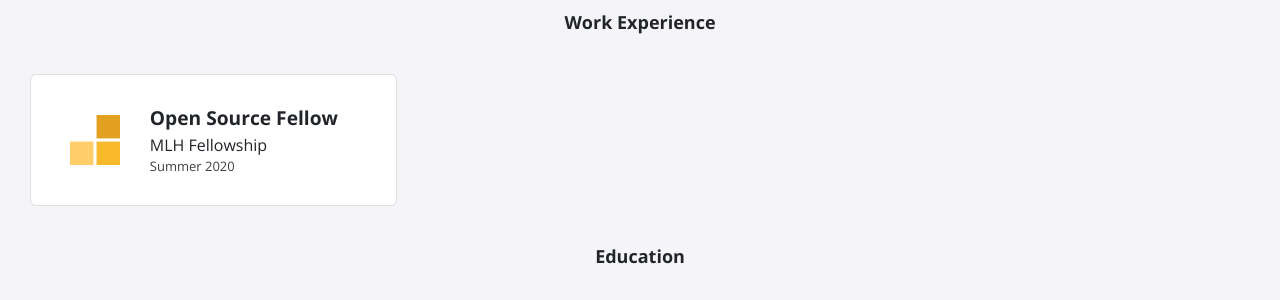
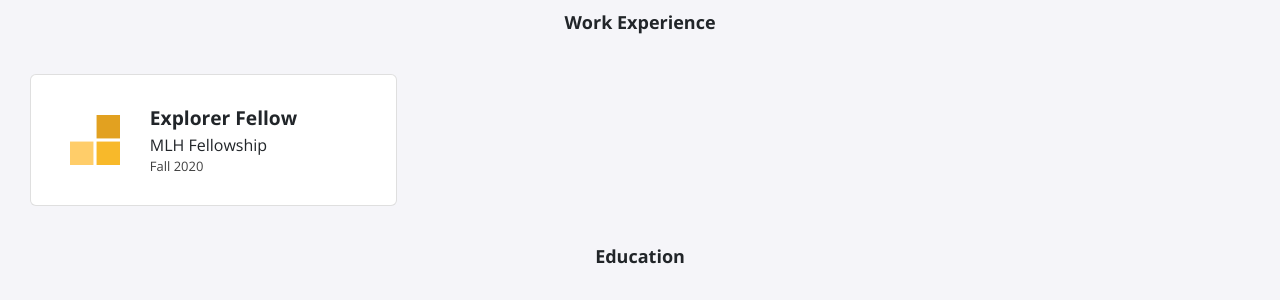
Before and after one commit to MLH-Fellowship/explorer-portfolio-batch2, a Jekyll site: the page built from index.html, in a window 1280 px wide. Shown: the part 833-1133 px from the top of the page. Built offline with Jekyll 4.4.1, drawn with Linux system fonts in a browser that asks for light colours; nearby versions of some CDN libraries.

Commit message:
Added info to experience.yml.

```diff
--- a/_data/experience.yml
+++ b/_data/experience.yml
@@ -1,4 +1,4 @@
-- role: Open Source Fellow
+- role: Explorer Fellow
   company: MLH Fellowship
-  dates: Summer 2020
+  dates: Fall 2020
   logo: fellowship.svg
```
